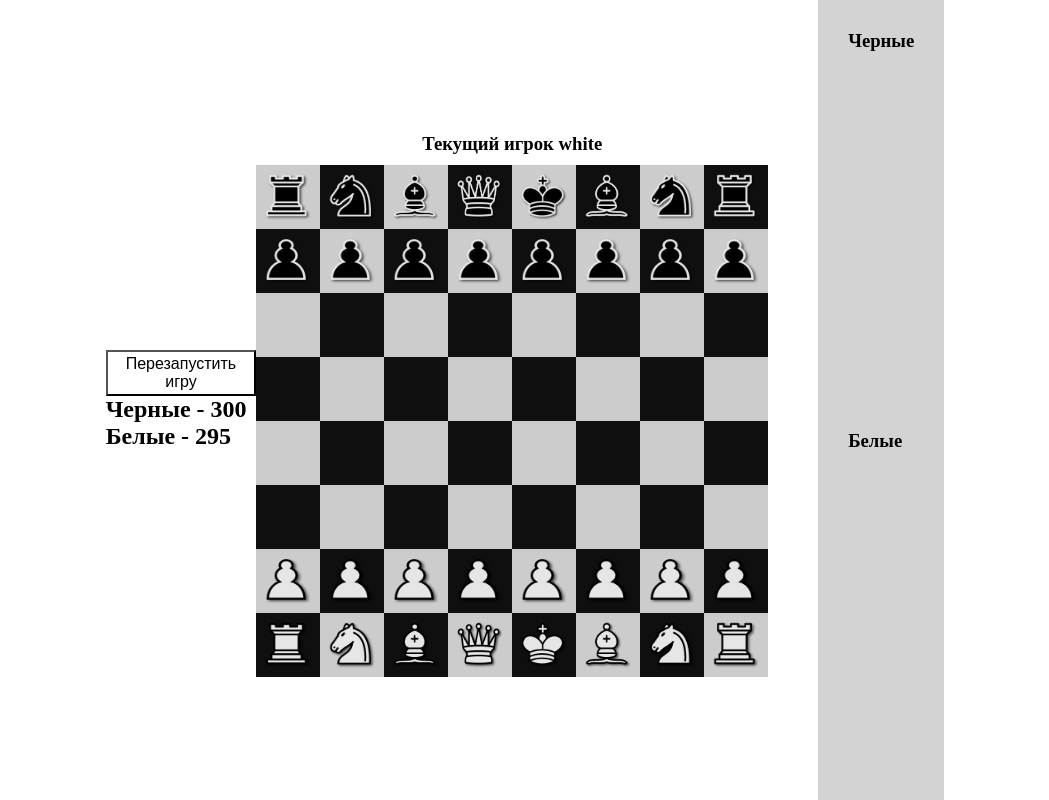
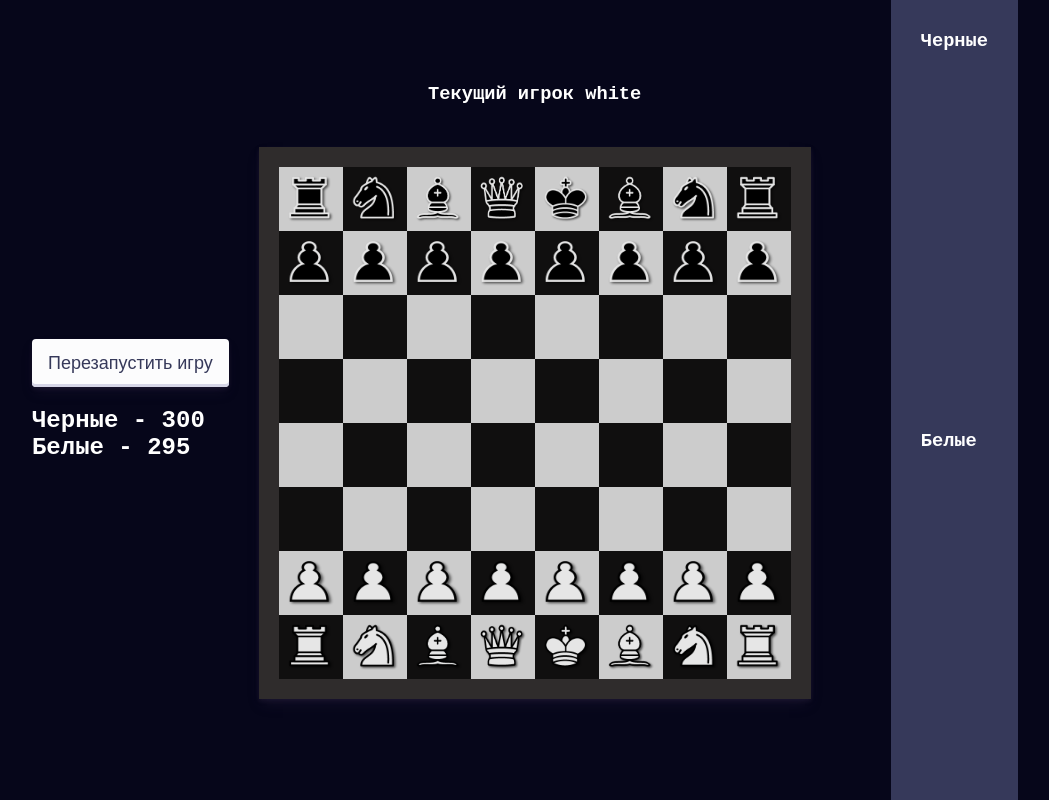
Before and after one commit to ScobarDen/react-chess, a React (Create React App) app: page / in a window 1280 px wide. Shown: the whole page, without its empty margins (115-1164 px from the left). Built offline with nearby package versions, Linux system fonts and the light colour scheme.

Commit message:
Add styles

```diff
--- a/src/App.css
+++ b/src/App.css
@@ -9,6 +9,9 @@
     display: flex;
     justify-content: center;
     align-items: center;
+    background: #06061a;
+    color: white;
+    font-family: "JetBrains Mono",monospace;
 }
 
 .board {
@@ -16,6 +19,9 @@
     height: calc(64px * 8);
     display: flex;
     flex-wrap: wrap;
+    border: 20px solid #2f2c2c;
+    margin: 30px;
+    box-shadow: rgba(45, 35, 66, 0.4) 0 2px 4px,rgba(45, 35, 66, 0.3) 0 7px 13px -3px,#D6D6E7 0 -3px 0 inset;
 }
 
 .cell{
@@ -55,15 +61,52 @@
     height: calc(50vh - 60px);
     padding: 30px;
     margin-left: 50px;
-    background-color: lightgray;
+    background-color: #36395A;
 }
 
 .restart {
-    background-color: white;
-    font-size: 16px;
+    align-items: center;
+    appearance: none;
+    background-color: #FCFCFD;
+    border-radius: 4px;
+    border-width: 0;
+    box-shadow: rgba(45, 35, 66, 0.4) 0 2px 4px,rgba(45, 35, 66, 0.3) 0 7px 13px -3px,#D6D6E7 0 -3px 0 inset;
+    box-sizing: border-box;
+    color: #36395A;
+    cursor: pointer;
+    display: inline-flex;
+    height: 48px;
+    justify-content: center;
+    line-height: 1;
+    list-style: none;
+    overflow: hidden;
+    padding-left: 16px;
+    padding-right: 16px;
+    position: relative;
+    text-align: left;
     text-decoration: none;
-    padding: 2%;
-    cursor: pointer;
+    transition: box-shadow .15s,transform .15s;
+    user-select: none;
+    -webkit-user-select: none;
+    touch-action: manipulation;
+    white-space: nowrap;
+    will-change: box-shadow,transform;
+    font-size: 18px;
+    margin-bottom: 20px;
+}
+
+.restart:focus {
+    box-shadow: #D6D6E7 0 0 0 1.5px inset, rgba(45, 35, 66, 0.4) 0 2px 4px, rgba(45, 35, 66, 0.3) 0 7px 13px -3px, #D6D6E7 0 -3px 0 inset;
+}
+
+.restart:hover {
+    box-shadow: rgba(45, 35, 66, 0.4) 0 4px 8px, rgba(45, 35, 66, 0.3) 0 7px 13px -3px, #D6D6E7 0 -3px 0 inset;
+    transform: translateY(-2px);
+}
+
+.restart:active {
+    box-shadow: #D6D6E7 0 3px 7px inset;
+    transform: translateY(2px);
 }
 
 .currentplayer {
```
Also changed, not shown: 1 other file (tests, documents, lock files or other folders).
